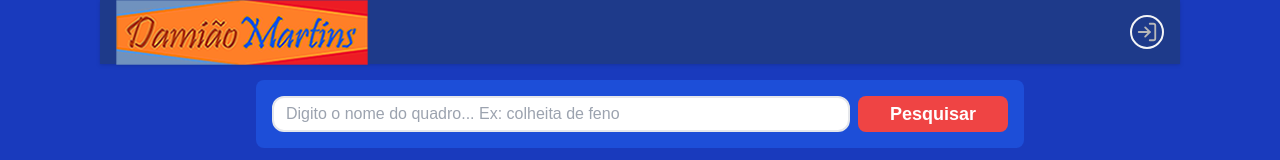
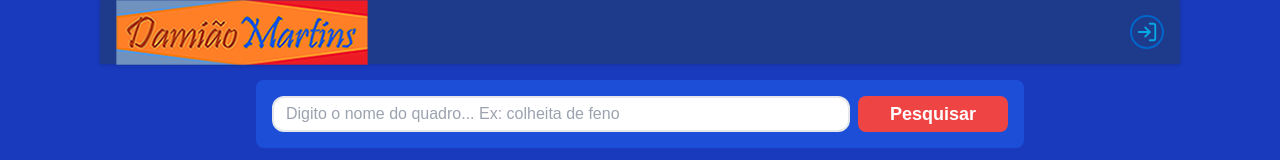
Before and after one commit to polcaronet/Art, a React (Vite) app: page / in a window 1280 px wide. Shown: the top 160 px of the page. Built offline with nearby package versions, Linux system fonts and the light colour scheme; no server answers; the database is empty.

Commit message:
New Update

```diff
--- a/src/components/header/index.tsx
+++ b/src/components/header/index.tsx
@@ -21,16 +21,16 @@ export function Header() {
           </Link>
            {!loadingAuth && signed && (
              <Link to="/dashboard">
-             <div className="border-2 rounded-full p-1 border-gray-100">
-               <FiUser size={22} color="#B7B7B8"/>
+             <div className="border-2 rounded-full p-1 border-aqua">
+               <FiUser size={22} color="#04a9e5"/>
              </div>
            </Link>
            )}
 
            {!loadingAuth && !signed && (
              <Link to="/login">
-            <div className="border-2 rounded-full p-1 border-gray-100">
-             <FiLogIn size={22} color="#B7B7B8"/>
+            <div className="border-2 rounded-full p-1 border-aqua">
+             <FiLogIn size={22} color="#04a9e5"/>
             </div>
            </Link>
            )}
```
